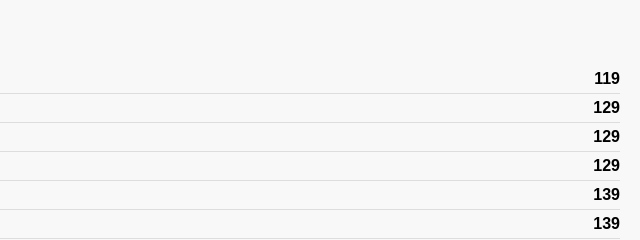
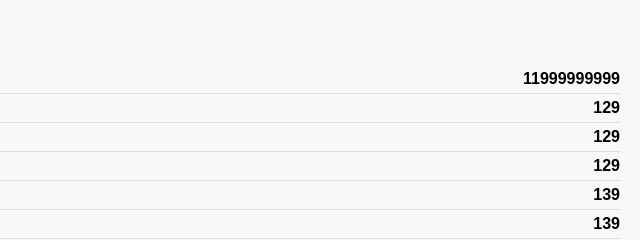
Before and after one commit to Nikhil7411/menucard, a plain HTML site: page index.html in a window 1280 px wide. Shown: the part 173-413 px from the top of the page, 640-1280 px from the left. Drawn offline with Linux system fonts and the light colour scheme.

Commit message:
2nd price

```diff
--- a/index.html
+++ b/index.html
@@ -20,7 +20,7 @@
     <hr>
     <div class="menu-section">
         <h2>Veg Starters</h2>
-        <div class="menu-item"><span>Veg Manchuria</span><span class="price">119</span></div>
+        <div class="menu-item"><span>Veg Manchuria</span><span class="price">11999999999</span></div>
         <div class="menu-item"><span>Veg 65</span><span class="price">129</span></div>
         <div class="menu-item"><span>Chilli Veg</span><span class="price">129</span></div>
         <div class="menu-item"><span>Gobi Manchuria</span><span class="price">129</span></div>
```
